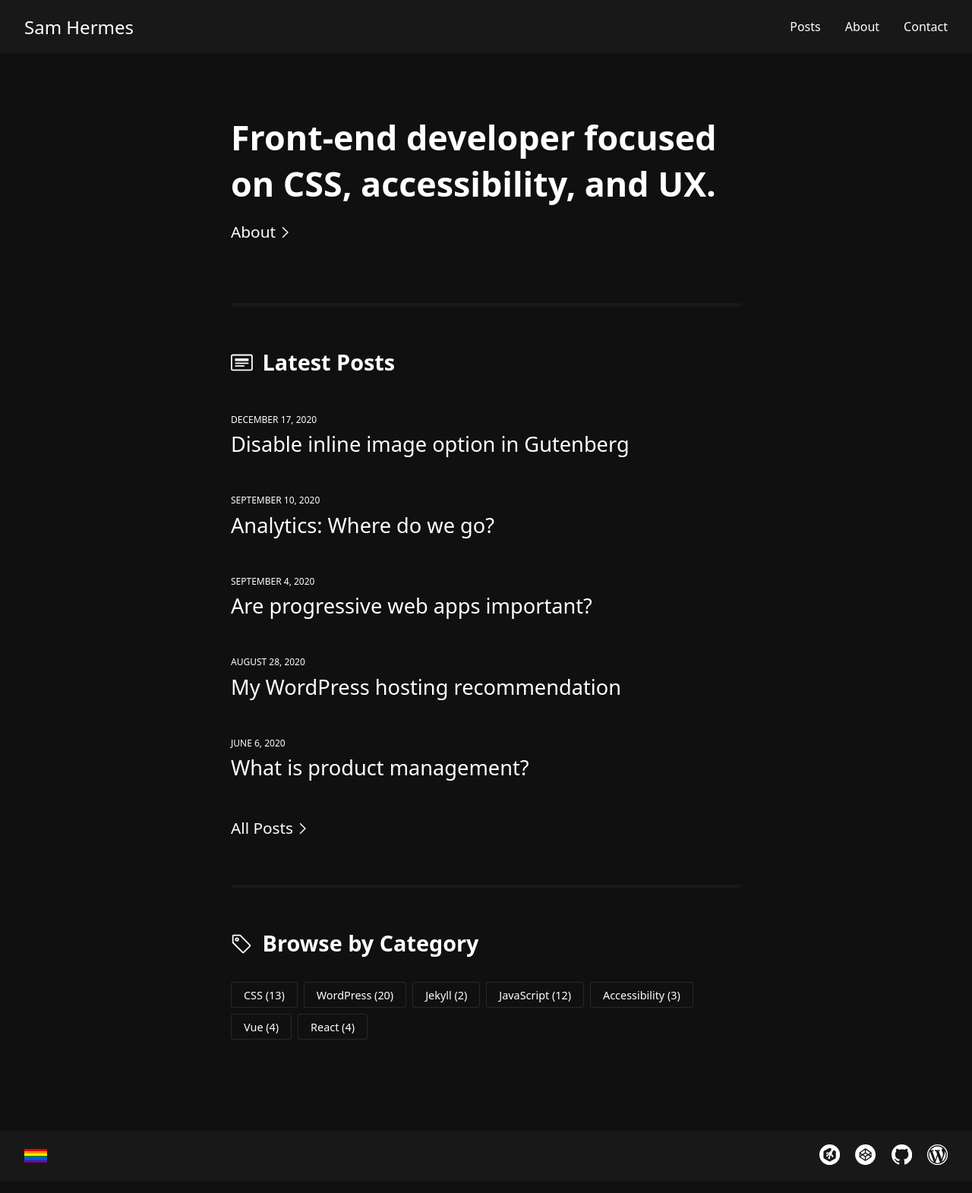
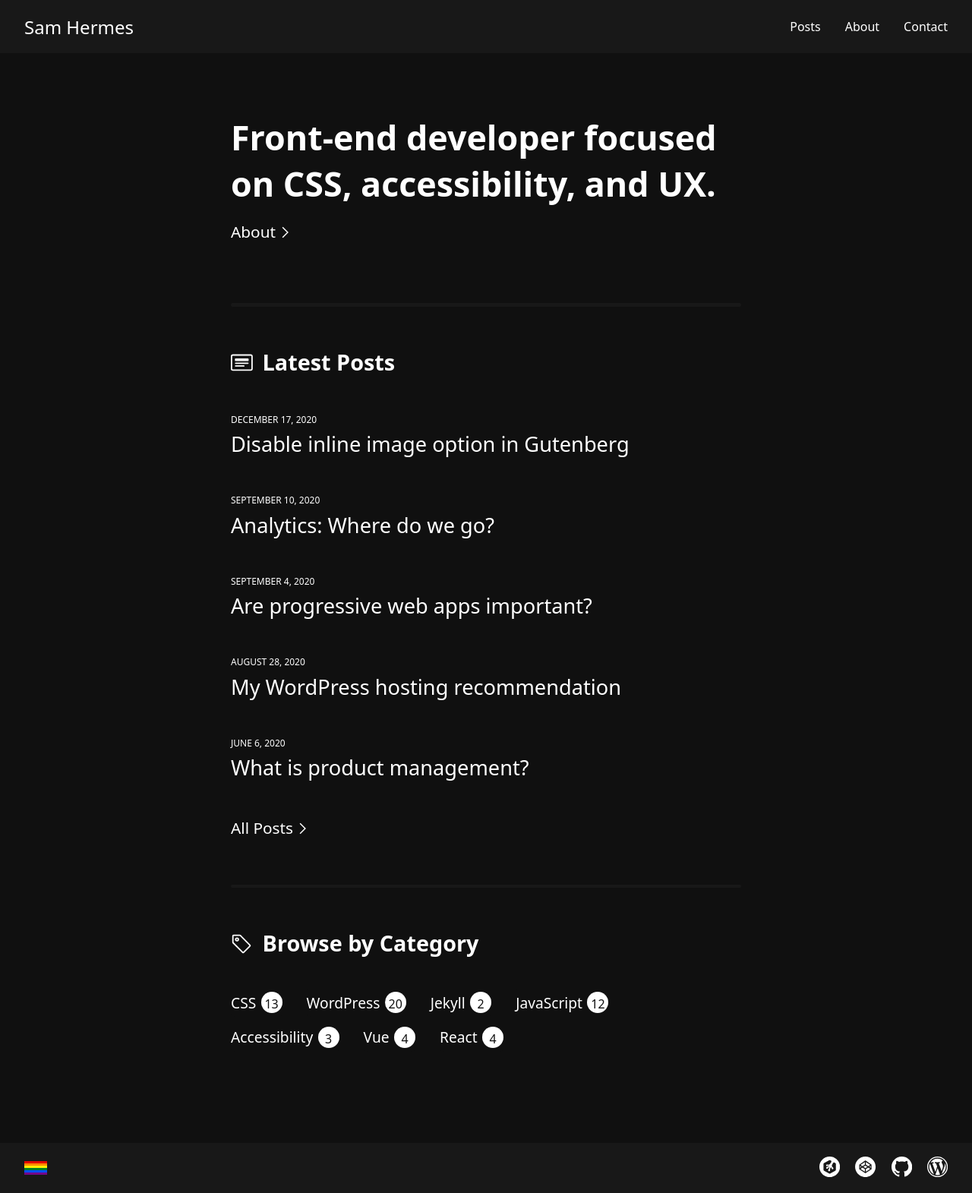
Before and after one commit to samhermes/samhermes.github.io, a Jekyll site: the page built from index.md, in a window 1280 px wide. Shown: the whole page at 76% size. Built offline with Jekyll 4.4.1, drawn with Linux system fonts in a browser that asks for light colours.

Commit message:
Update category styles, update post feedback

```diff
--- a/_sass/_base.scss
+++ b/_sass/_base.scss
@@ -1,3 +1,9 @@
+*,
+*::before,
+*::after {
+    box-sizing: border-box;
+}
+
 body, h1, h2, h3, h4, h5, h6,
 p, blockquote, pre, hr,
 dl, dd, ol, ul, figure {
--- a/_sass/_home.scss
+++ b/_sass/_home.scss
@@ -48,7 +48,7 @@
     h2 {
         font-size: 1.6rem;
         font-weight: 600;
-        margin: 0 0 2rem;
+        margin: 0 0 2.5rem;
 
         @media screen and (min-width: 28.125em) {
             font-size: 1.8rem;
--- a/_sass/_posts.scss
+++ b/_sass/_posts.scss
@@ -83,6 +83,35 @@
 
 /* Category List */
 
+.post-categories {
+  position: relative;
+
+  svg {
+    position: absolute;
+    top: 0;
+    left: 0;
+    width: 1.625rem;
+    height: 1.625rem;
+
+    @media screen and (min-width: 37.5em) {
+      width: 1.8125rem;
+      height: 1.8125rem;
+    }
+  }
+
+  .categories-list {
+    margin-left: 2rem;
+
+    @media screen and (min-width: 37.5em) {
+      margin-left: 2.5rem;
+    }
+
+    li a {
+      padding: 0.1rem 0;
+    }
+  }
+}
+
 .categories-list {
   margin: 0;
   padding: 0;
@@ -91,27 +120,37 @@
   flex-wrap: wrap;
 
   li {
-    font-size: 0.9rem;
+    font-size: 1.2rem;
     font-weight: 500;
-    margin: 0 0.5rem 0.5rem 0;
+    margin: 0 2rem 0.5rem 0;
 
     &:last-child {
       margin-right: 0;
     }
 
     a {
-      border: 1px solid $dark-border-color;
       background: $color-dark;
       color: #fff;
-      padding: 0.4rem 1rem;
+      padding: 0.3rem 0;
       border-radius: 0.25em;
-      display: block;
+      display: inline-flex;
+      align-items: center;
 
       &:hover {
-        border-color: $color-dark;
-        background: #fff;
-        color: $color-dark;
+        text-decoration: underline;
       }
+    }
+
+    .category-count {
+      font-size: 1rem;
+      width: 1.75rem;
+      height: 1.75rem;
+      background: #fff;
+      color: $color-dark;
+      padding: 0.3rem;
+      margin-left: 0.4rem;
+      border-radius: 50%;
+      text-align: center;
     }
   }
 }
@@ -290,24 +329,15 @@
 .post-feedback {
   font-size: 1.1rem;
   line-height: 1.6;
-  margin: 3rem 0;
-  padding-top: 1rem;
+  text-align: center;
+  margin: 3rem 0 0;
+  padding: 1.5rem;
+  background: $color-less-dark;
+  border: 1px solid $dark-border-color;
+  border-radius: 0.5rem;
 
   @media screen and (min-width: 37.5em) {
     font-size: 1.4rem;
-  }
-
-  &:last-child {
-    margin-bottom: 0;
-  }
-
-  &::before {
-    content: '';
-    display: block;
-    width: 3.5rem;
-    height: 2px;
-    background: #fff;
-    margin-bottom: 1rem;
   }
 
   p {
--- a/index.md
+++ b/index.md
@@ -26,7 +26,7 @@ layout: home
 		<h2>{% include category.svg %}Browse by Category</h2>
 		<ul class="categories-list">
 			{% for category in site.categories %}
-			<li><a href="/category/{{ category[0] | downcase }}">{{ category[0] }} ({{ category | last | size }})</a></li>
+			<li><a href="/category/{{ category[0] | downcase }}">{{ category[0] }} <span class="category-count"><span class="screen-reader-text">Count: </span>{{ category | last | size }}</span></a></li>
 			{% endfor %}
 		</ul>
 	</div>
```
Also changed, not shown: _layouts/post.html (+7 -4 lines).
